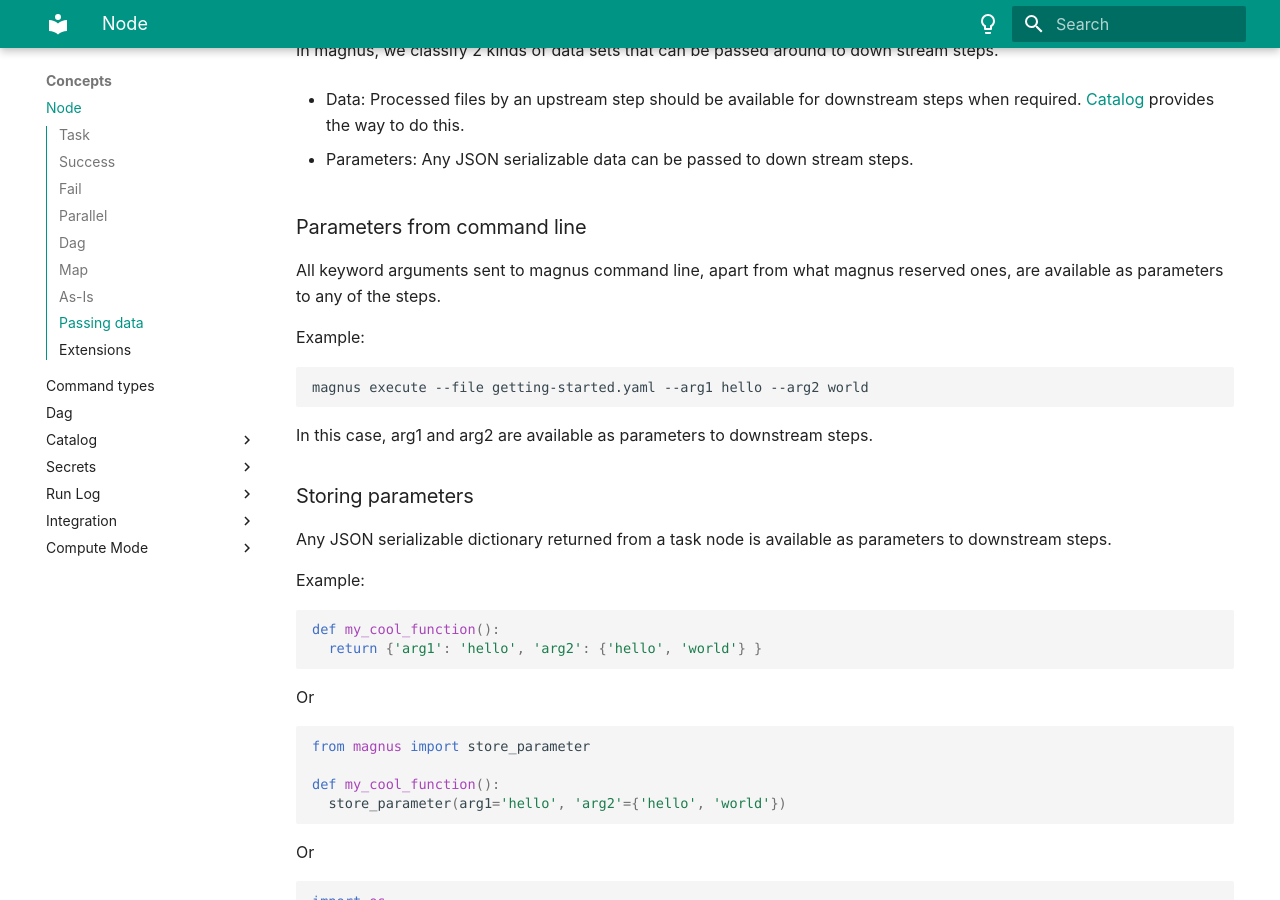
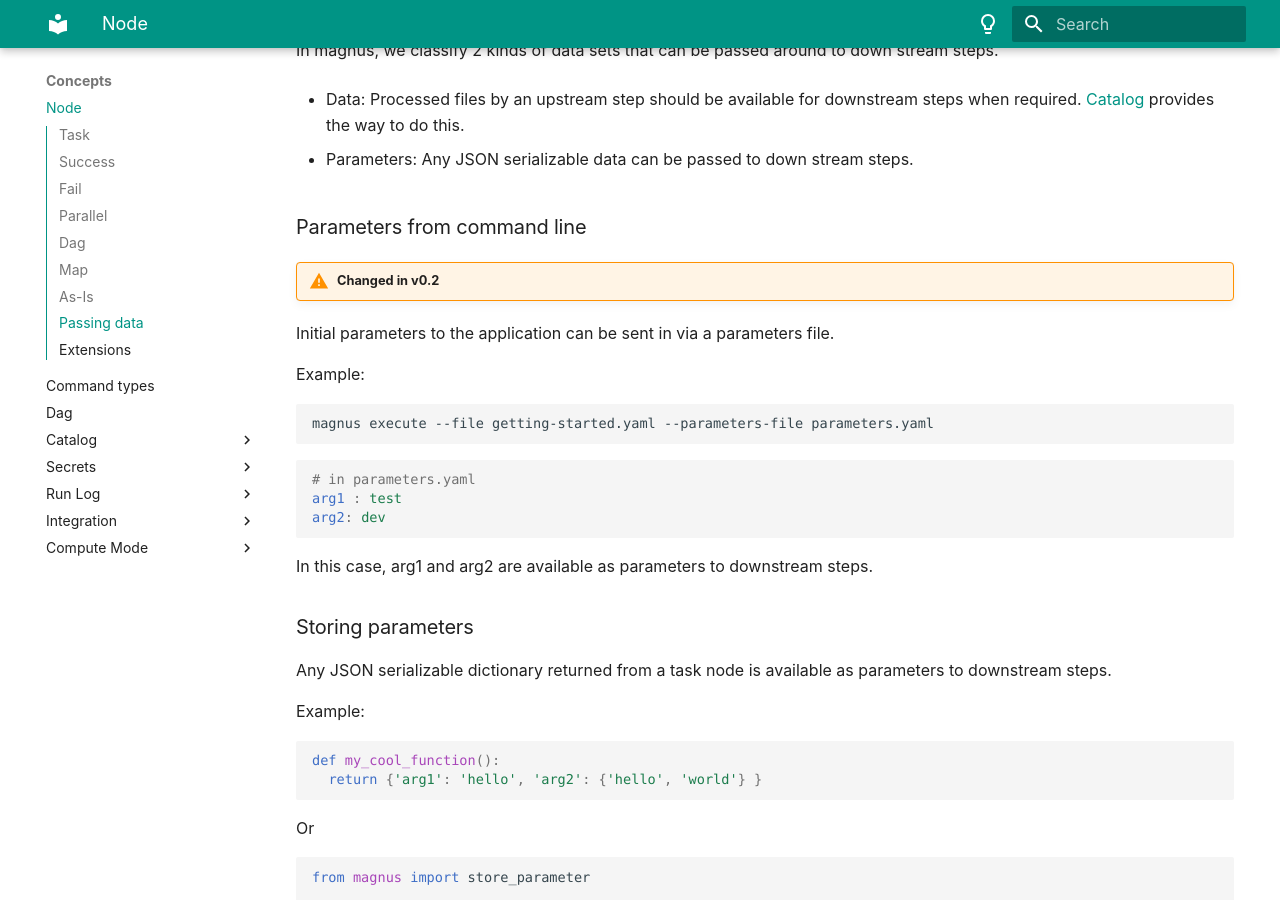
Before and after one commit to AstraZeneca/runnable, an MkDocs documentation site: the page built from docs/concepts/nodes.md, in a window 1280 px wide and 900 px high, scrolled down 12156 px. Built offline with MkDocs 1.6.1 and Material for MkDocs 9.7.7, drawn with Linux system fonts in a browser that asks for light colours.

Commit message:
Updated docs

````diff
--- a/docs/concepts/nodes.md
+++ b/docs/concepts/nodes.md
@@ -570,13 +570,20 @@ In magnus, we classify 2 kinds of data sets that can be passed around to down st
 
 ### Parameters from command line
 
-All keyword arguments sent to magnus command line, apart from what magnus reserved ones, are available
-as parameters to any of the steps.
+!!! warning "Changed in v0.2"
+
+Initial parameters to the application can be sent in via a parameters file.
 
 Example:
 
 ```shell
-magnus execute --file getting-started.yaml --arg1 hello --arg2 world
+magnus execute --file getting-started.yaml --parameters-file parameters.yaml
+```
+
+```yaml
+# in parameters.yaml
+arg1 : test
+arg2: dev
 ```
 
 In this case, arg1 and arg2 are available as parameters to downstream steps.
````
Also changed, not shown: README.md (+7 -1 lines), docs/RELEASES.md (+10 -0 lines), docs/command-line.md (+12 -0 lines), docs/examples.md (+9 -5 lines), docs/getting_started/brief-concepts-input.md (+7 -5 lines), docs/getting_started/example.md (+8 -1 lines), pyproject.toml (+1 -9 lines).
